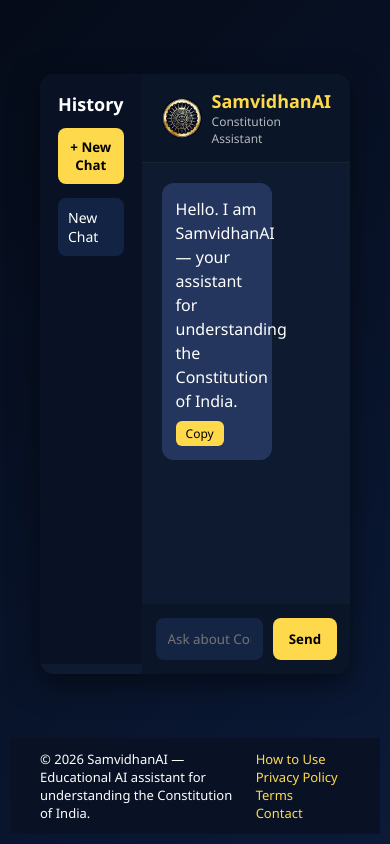
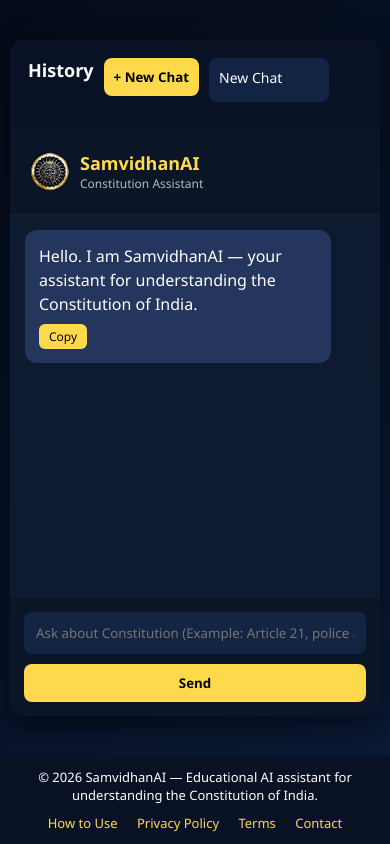
Before and after one commit to arghadeep2508/SamvidhanAI, a Flask app: page / in a window 390 px wide. Run offline with Flask 3, Linux system fonts and the light colour scheme.

Commit message:
Update style.css

```diff
--- a/static/style.css
+++ b/static/style.css
@@ -11,6 +11,7 @@ background:linear-gradient(135deg,#050b18,#0b1a38);
 display:flex;
 flex-direction:column;
 color:white;
+overflow-x:hidden;
 }
 
 /* MAIN APP */
@@ -21,12 +22,14 @@ display:flex;
 justify-content:center;
 align-items:center;
 padding:30px;
+width:100%;
 }
 
 /* CHAT APP */
 
 .chat-app{
-width:1100px;
+width:100%;
+max-width:1100px;
 height:600px;
 background:#0e1a2f;
 border-radius:14px;
@@ -137,6 +140,7 @@ color:#00253c;
 padding:10px 14px;
 border-radius:12px;
 max-width:60%;
+word-wrap:break-word;
 }
 
 .bot-bubble{
@@ -145,6 +149,7 @@ padding:14px;
 border-radius:12px;
 max-width:65%;
 line-height:1.5;
+word-wrap:break-word;
 }
 
 .copy-btn{
@@ -193,6 +198,8 @@ font-size:13px;
 display:flex;
 justify-content:space-between;
 align-items:center;
+flex-wrap:wrap;
+gap:10px;
 }
 
 .footer-links a{
@@ -200,6 +207,8 @@ color:#ffd94c;
 margin-left:14px;
 text-decoration:none;
 }
+
+/* INFO PAGES */
 
 .page-container{
 display:flex;
@@ -252,6 +261,8 @@ text-decoration:none;
 font-weight:bold;
 }
 
+/* LOGO */
+
 .logo{
 height:56px;
 width:56px;
@@ -273,49 +284,63 @@ border-radius:50%;
 background:radial-gradient(circle, rgba(255,210,80,0.55) 0%, rgba(255,210,80,0.25) 35%, rgba(255,210,80,0.1) 55%, transparent 70%);
 filter:blur(8px);
 z-index:-1;
-
 }
 
-/* Mobile Responsive Fix */
-@media (max-width: 768px) {
+/* MOBILE RESPONSIVE */
 
-body{
-    padding:10px;
+@media (max-width: 768px){
+
+.app-container{
+padding:10px;
 }
 
-.container{
-    width:100%;
-    padding:15px;
-}
-
-.chat-container{
-    flex-direction:column;
+.chat-app{
+flex-direction:column;
+height:auto;
+min-height:80vh;
 }
 
 .sidebar{
-    width:100%;
-    margin-bottom:10px;
+width:100%;
+flex-direction:row;
+overflow-x:auto;
+gap:10px;
 }
 
 .history{
-    max-height:150px;
-    overflow-y:auto;
+display:flex;
+gap:10px;
+overflow-x:auto;
 }
 
-.chat-box{
-    width:100%;
+.history-item{
+min-width:120px;
 }
 
-.message{
-    max-width:90%;
+.chat{
+padding:15px;
 }
 
-input{
-    width:100%;
+.user-bubble,
+.bot-bubble{
+max-width:90%;
 }
 
-.send-btn{
-    padding:10px 14px;
+.input-area{
+flex-direction:column;
+}
+
+.input-area button{
+width:100%;
+}
+
+.site-footer{
+flex-direction:column;
+text-align:center;
+}
+
+.footer-links a{
+margin:0 8px;
 }
 
 }
```
